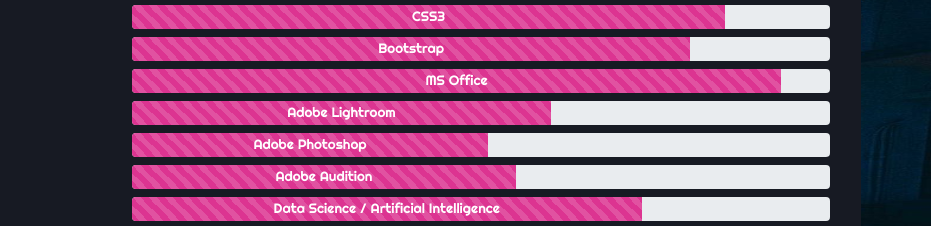
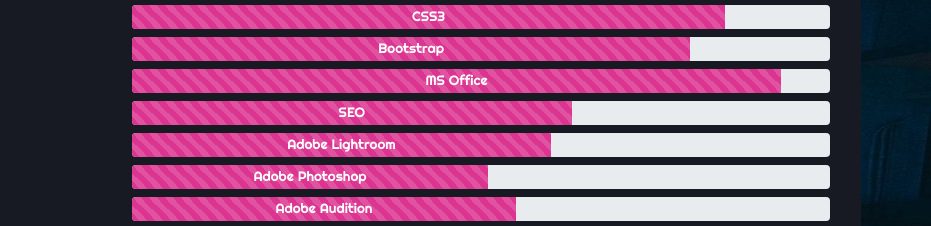
Before and after one commit to mrhassansaif/Resume, a plain HTML site: page index.html in a window 1280 px wide. Shown: the part 861-1087 px from the top of the page, 349-1280 px from the left. Drawn offline with nearby package versions, Linux system fonts and the light colour scheme; a web font is replaced by a local one.

Commit message:
Added SEO Progress bar

```diff
--- a/index.html
+++ b/index.html
@@ -217,6 +217,11 @@
                 </div>
               </div>
               <div class="progress m-2">
+                <div class="progress-bar progress-bar-striped progress-bar-animated rounded-"  role="progressbar" aria-valuenow="75" aria-valuemin="0" aria-valuemax="100" style="width: 63%">
+                SEO
+                </div>
+              </div>
+              <div class="progress m-2">
                 <div class="progress-bar progress-bar-striped progress-bar-animated rounded-"  role="progressbar" aria-valuenow="75" aria-valuemin="0" aria-valuemax="100" style="width: 60%">
                 Adobe Lightroom
                 </div>
```
